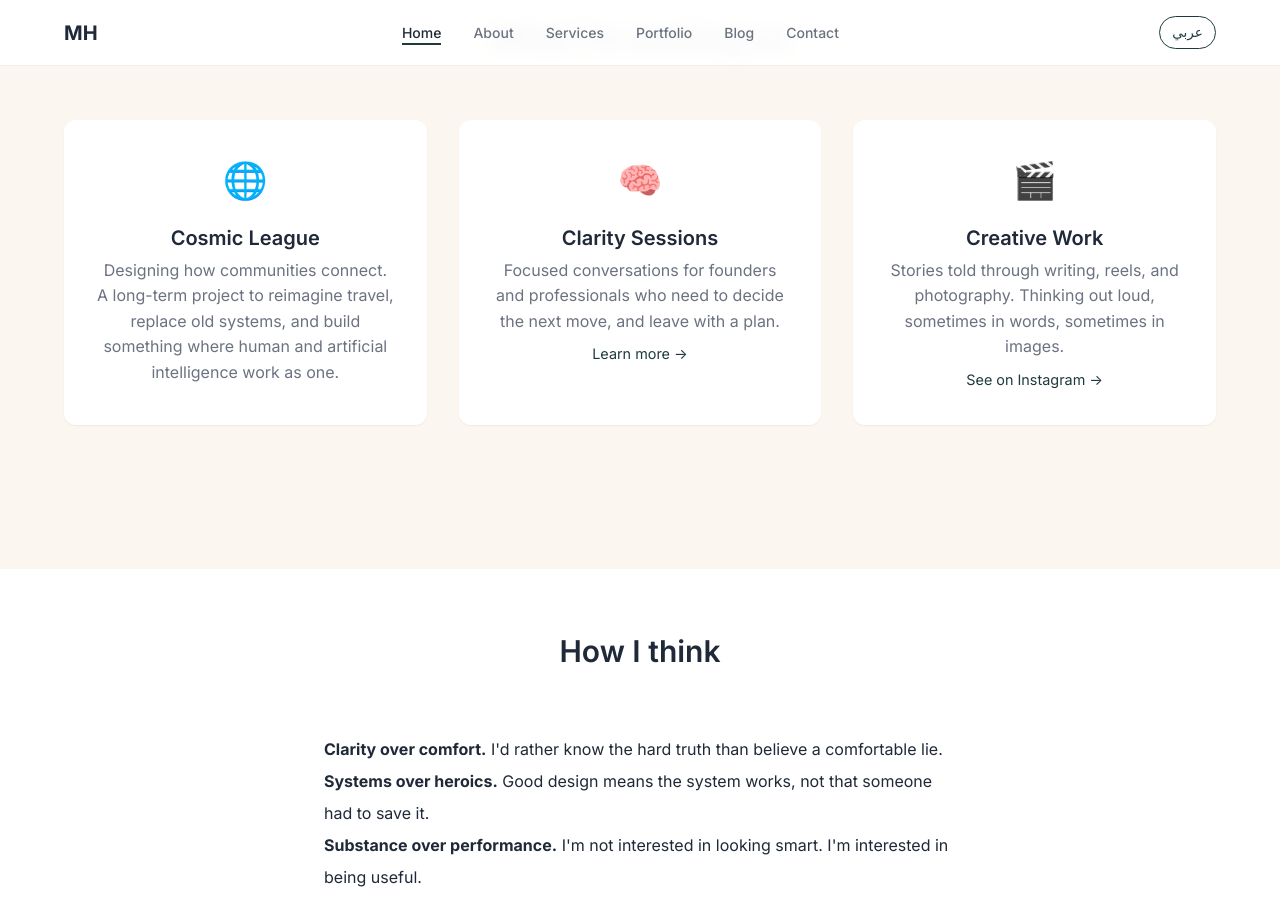
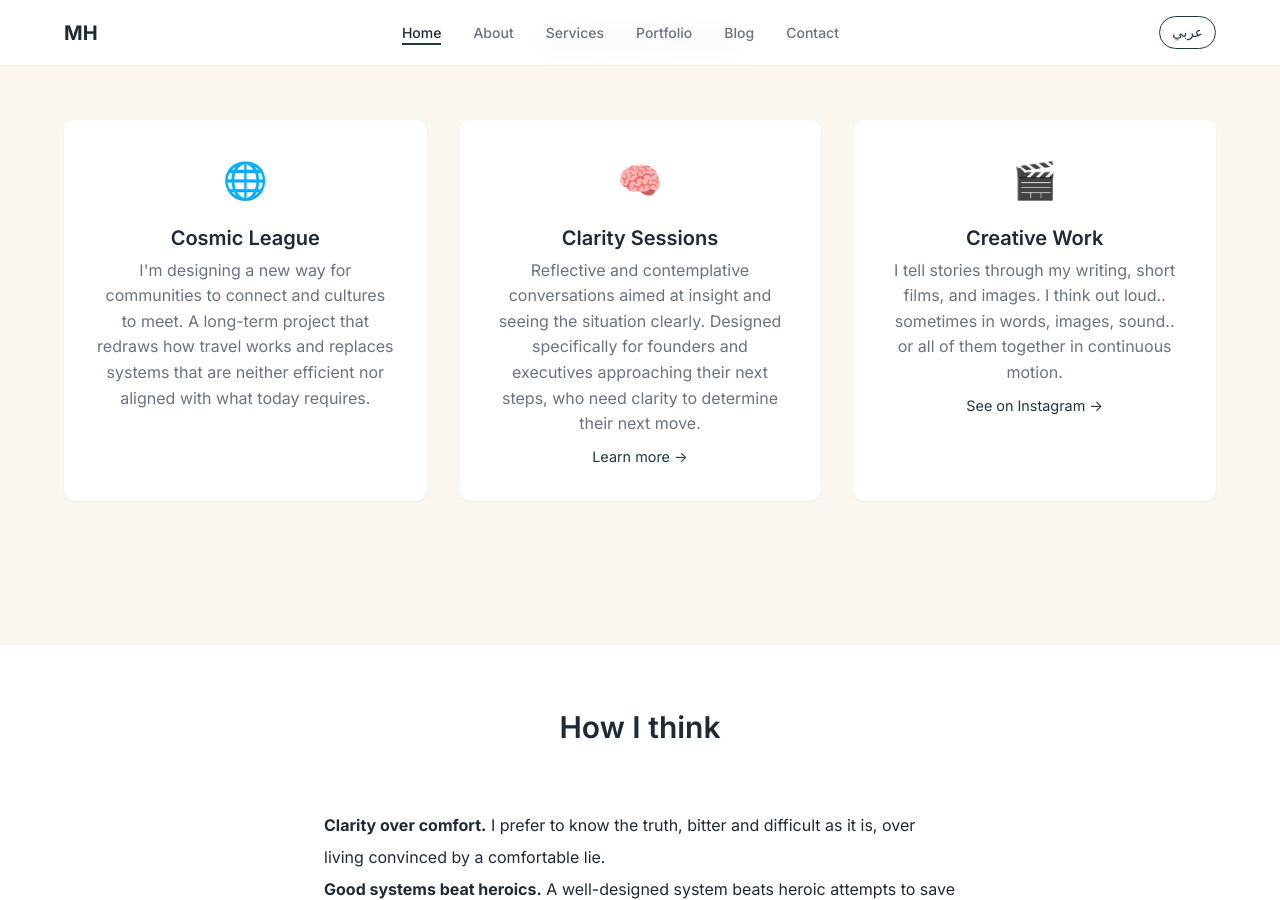
Before and after one commit to mhaneef639/mhaneef, a Jekyll site: the page built from index.html, in a window 1280 px wide and 900 px high, scrolled down 841 px. Built offline with Jekyll 4.4.1, drawn with Linux system fonts in a browser that asks for light colours; some of the changed text lies outside the part shown.

Commit message:
Remove AI dashes from English translations - match Arabic punctuation style

```diff
--- a/index.html
+++ b/index.html
@@ -3,21 +3,21 @@
 title: Mohammed Haneef
 nav: home
 ar_url: /ar/
-description: "Mohammed Haneef — Intelligent Systems Architect based in Jeddah. Designing how humans and AI work together. Clarity Sessions for founders and professionals."
+description: "Mohammed Haneef, Intelligent Systems Designer. Designing how humans and technology create further impact together."
 og_type: website
-og_title: "Mohammed Haneef — Intelligent Systems Architect"
-og_description: "Designing how humans and AI work together. Clarity Sessions for founders and professionals who need to decide their next move."
+og_title: "Mohammed Haneef, Intelligent Systems Designer"
+og_description: "Designing how humans and technology create further impact together. Clarity Sessions for founders and executives."
 og_image: "https://mhaneef639.github.io/mhaneef/assets/images/profile.jpg"
 ---
 <section class="hero">
   <div class="hero-content">
     <h1 class="hero-title">Mohammed Haneef</h1>
-    <p class="hero-subtitle" style="font-size: 1.25rem; margin-top: 0.5rem;">Intelligent Systems Architect</p>
+    <p class="hero-subtitle" style="font-size: 1.25rem; margin-top: 0.5rem;">Intelligent Systems Designer</p>
     <p class="hero-description" style="margin-top: 1.5rem; max-width: 540px; line-height: 1.7;">
-      I design systems where humans and AI each play the right role. The interesting problem isn't the AI, it's the pipeline: who thinks what, when, and how it becomes a decision or action.
+      I design systems that help people create further impact, by enabling them with technological capabilities, including AI. In my view, AI and technology in their broader sense are not the problem but a useful tool. The challenge is always the design, the working mechanisms, and the systems: who thinks, when, and how that becomes a decision or an action.
     </p>
     <div class="hero-cta" style="margin-top: 2rem;">
-      <a href="{{ '/about.html' | relative_url }}" class="btn btn-primary">More about me</a>
+      <a href="{{ '/about.html' | relative_url }}" class="btn btn-primary">Learn more</a>
       <a href="{{ '/services.html' | relative_url }}" class="btn btn-secondary">Work with me</a>
     </div>
   </div>
@@ -30,23 +30,23 @@
 
 <section class="intro">
   <div class="container">
-    <h2>What I'm working on</h2>
+    <h2>Current Work</h2>
     <div class="intro-grid">
       <div class="intro-card">
         <div class="intro-icon">🌐</div>
         <h3>Cosmic League</h3>
-        <p>Designing how communities connect. A long-term project to reimagine travel, replace old systems, and build something where human and artificial intelligence work as one.</p>
+        <p>I'm designing a new way for communities to connect and cultures to meet. A long-term project that redraws how travel works and replaces systems that are neither efficient nor aligned with what today requires.</p>
       </div>
       <div class="intro-card">
         <div class="intro-icon">🧠</div>
         <h3>Clarity Sessions</h3>
-        <p>Focused conversations for founders and professionals who need to decide the next move, and leave with a plan.</p>
+        <p>Reflective and contemplative conversations aimed at insight and seeing the situation clearly. Designed specifically for founders and executives approaching their next steps, who need clarity to determine their next move.</p>
         <a href="{{ '/services.html' | relative_url }}" style="font-size: 0.9rem; margin-top: 0.5rem; display: inline-block;">Learn more →</a>
       </div>
       <div class="intro-card">
         <div class="intro-icon">🎬</div>
         <h3>Creative Work</h3>
-        <p>Stories told through writing, reels, and photography. Thinking out loud, sometimes in words, sometimes in images.</p>
+        <p>I tell stories through my writing, short films, and images. I think out loud.. sometimes in words, images, sound.. or all of them together in continuous motion.</p>
         <a href="https://www.instagram.com/mhaneef639/" style="font-size: 0.9rem; margin-top: 0.5rem; display: inline-block;" target="_blank" rel="noopener noreferrer">See on Instagram →</a>
       </div>
     </div>
@@ -57,10 +57,9 @@
   <div class="container" style="max-width: 680px;">
     <h2 style="text-align: center;">How I think</h2>
     <ul style="margin-top: 2rem; list-style: none; padding: 0; line-height: 2;">
-      <li><strong>Clarity over comfort.</strong> I'd rather know the hard truth than believe a comfortable lie.</li>
-      <li><strong>Systems over heroics.</strong> Good design means the system works, not that someone had to save it.</li>
-      <!-- removed: Decisions over discussions — Mohammed deleted Feb 24 -->
-      <li><strong>Substance over performance.</strong> I'm not interested in looking smart. I'm interested in being useful.</li>
+      <li><strong>Clarity over comfort.</strong> I prefer to know the truth, bitter and difficult as it is, over living convinced by a comfortable lie.</li>
+      <li><strong>Good systems beat heroics.</strong> A well-designed system beats heroic attempts to save what can be saved. Good design means the system works.. it doesn't need rescuing and doesn't live in a state of chronic emergency.</li>
+      <li><strong>Substance over appearance.</strong> I don't care about appearing smart. I care about being useful, building an effective system, and having its beauty reflect from the inside (its truth) to the outside (its appearance).</li>
     </ul>
   </div>
 </section>
@@ -72,7 +71,7 @@
       <div class="testimonial-mini">
         <div class="service-icon service-icon-photo"><img src="assets/images/testimonials/bakeel.jpg" alt="Bakeel Naif Yamani"></div>
         <div>
-          <p class="testimonial-mini-quote">"An expert at finding true human stories and making them come to life."</p>
+          <p class="testimonial-mini-quote">"An expert at finding genuine human stories and bringing them to life."</p>
           <p class="testimonial-mini-author">- Bakeel Naif Yamani, Founder, Nwaya</p>
         </div>
       </div>
@@ -86,7 +85,7 @@
       <div class="testimonial-mini">
         <div class="service-icon service-icon-photo"><img src="assets/images/testimonials/salama.jpg" alt="Mohammed Salama"></div>
         <div>
-          <p class="testimonial-mini-quote">"Write anything... and I'll sign it."</p>
+          <p class="testimonial-mini-quote">"Write whatever you wish... and I'll sign it."</p>
           <p class="testimonial-mini-author">- Mohammed Salama, writer, artist</p>
         </div>
       </div>
```
Also changed, not shown: other parts of index.html (+2 -2 lines), about.html (+6 -6 lines).
